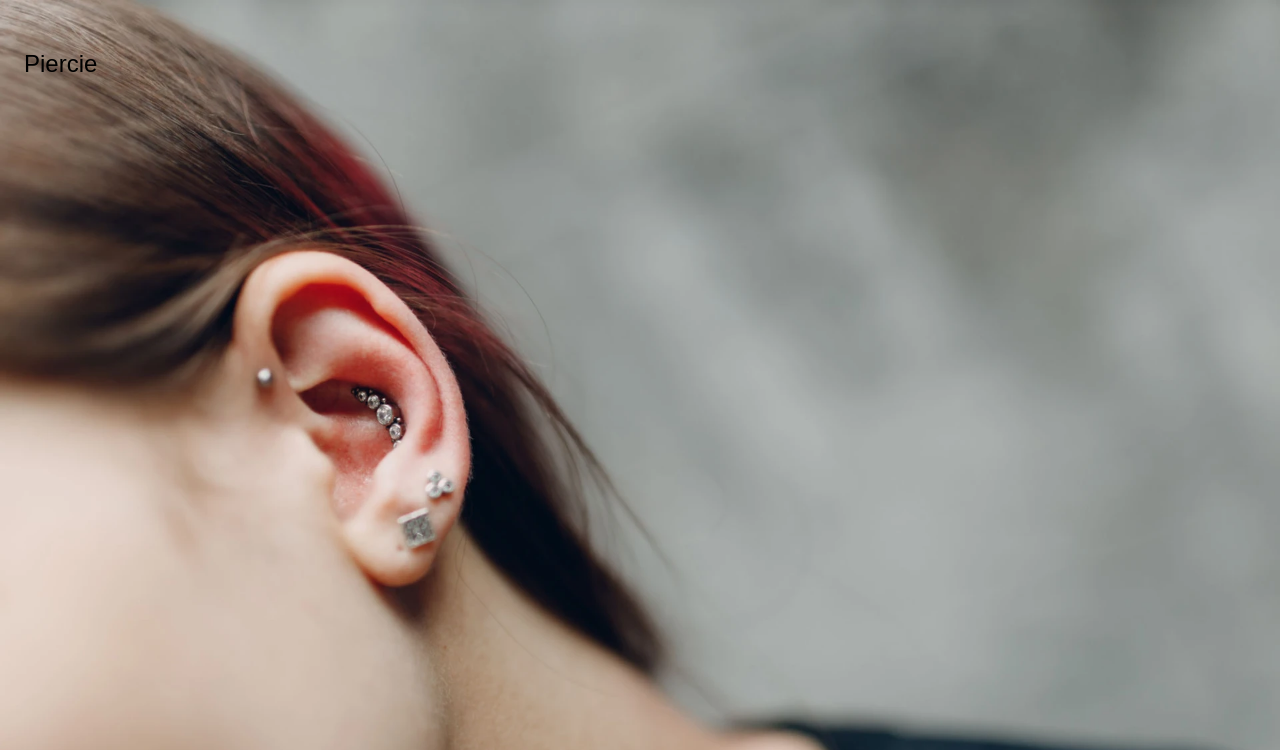
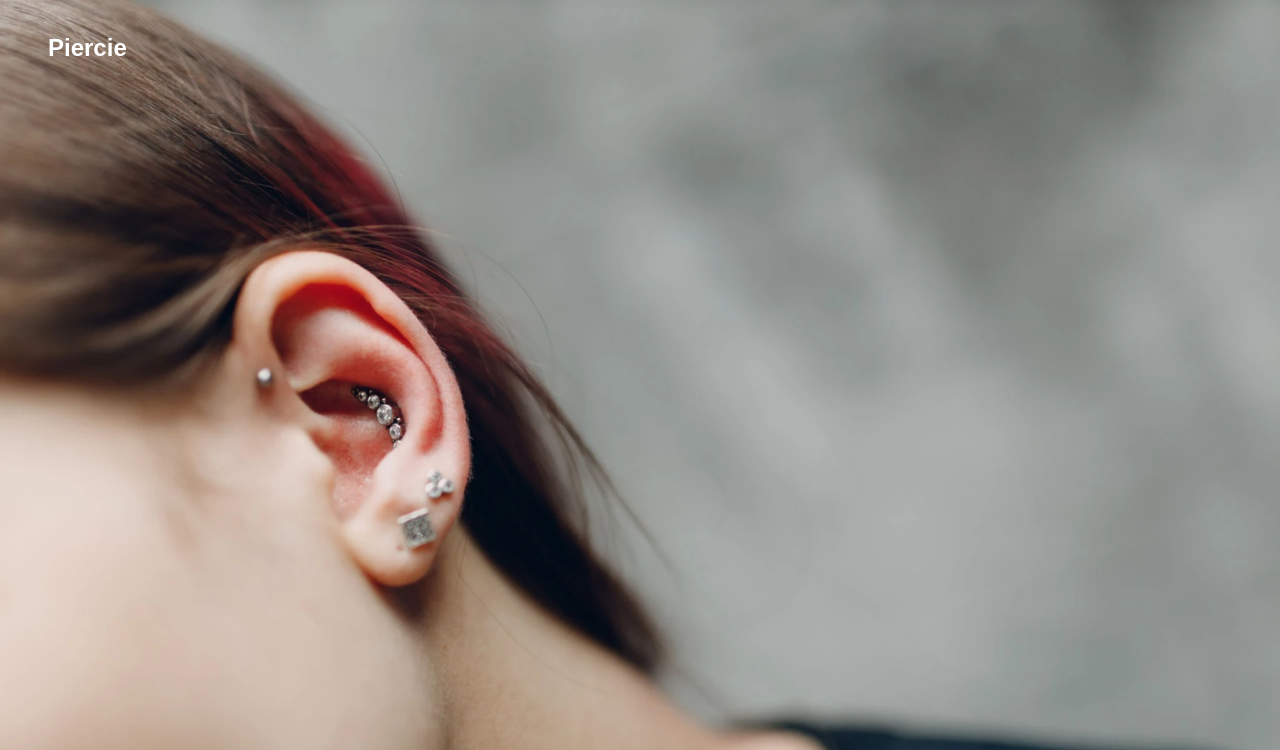
Before and after one commit to Aivanii/Piercie, a React (Vite) app: page / in a window 1280 px wide. Shown: the top 750 px of the page. Built offline with nearby package versions, Linux system fonts and the light colour scheme.

Commit message:
fixed styles for Piercie title

```diff
--- a/src/index.css
+++ b/src/index.css
@@ -8,6 +8,6 @@
 .header-logo{
   font-family: "Jost", sans-serif;
   font-optical-sizing: auto;
-  font-weight: 400;
+  font-weight: 700;
   font-style: normal;
 }
--- a/src/widgets/header/header.tsx
+++ b/src/widgets/header/header.tsx
@@ -1,10 +1,10 @@
 const Header = () => {
   return (
     <header className="absolute top-0 left-0">
-      <div className="max-w-[1920px] w-dvw relative px-6 py-12">
+      <div className="max-w-[1920px] w-dvw relative px-12 py-8">
         <a href="/" className="w-fit">
           <h2
-            className="text-2xl text-black header-logo
+            className="text-2xl text-white header-logo
                 w-fit"
           >
             Piercie
```
